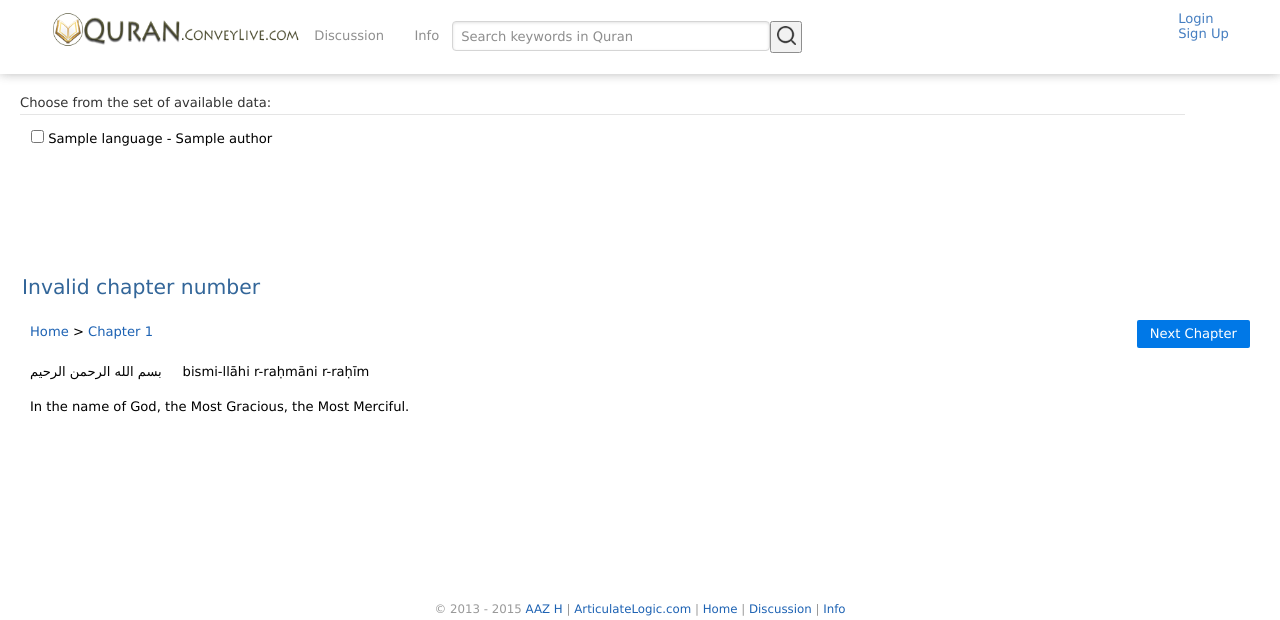
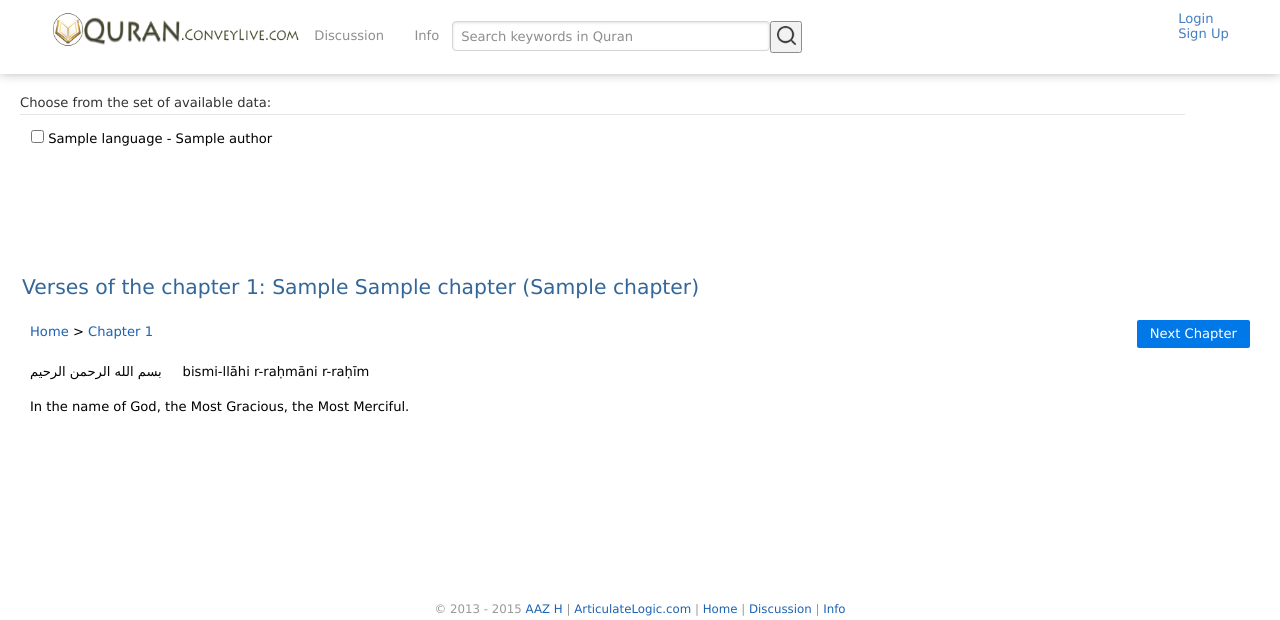
Before and after one commit to aazhbd/quran_cl, a Django app: page /1/ in a window 1280 px wide. Shown: the top 620 px of the page. Run offline with Django 3.2, Linux system fonts and the light colour scheme; tables that the repository leaves empty hold one stand-in row (values such as "Sample post").

```diff
--- a/quran/views.py
+++ b/quran/views.py
@@ -90,7 +90,7 @@ def viewChapter(request, **Args):
 
 	try:
 		chName = Chapter.objects.get(pk=cNum)
-		context.update({ 'msg_body' : "Verses of the chapter " + cNum + ": " + chName.transliteration + " " + chName.arabic_name + " (" + chName.english_name + ")", })
+		context.update({ 'msg_body' : "Verses of the chapter " + chapterNum + ": " + chName.transliteration + " " + chName.arabic_name + " (" + chName.english_name + ")", })
 	except:
 		context.update({ 'msg_body' : "Invalid chapter number", })
 
--- a/templates/chapter.html
+++ b/templates/chapter.html
@@ -75,7 +75,7 @@
 	</div>
 
 	<div id="backlinks">
-		<a href="/home">Home </a> > <a href="/{{cnum}}">Chapter {{cnum}} </a>
+		<a href="/home">Home </a> > <a href="/{{cnum}}">Chapter {{ cnum }} </a>
 
 		<div style="float:right;">
 			{% if cnum > 1 %}
```
